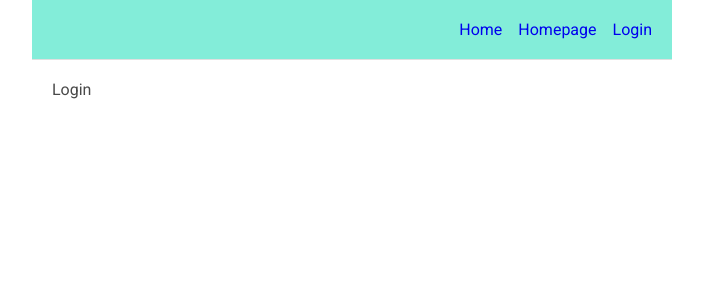
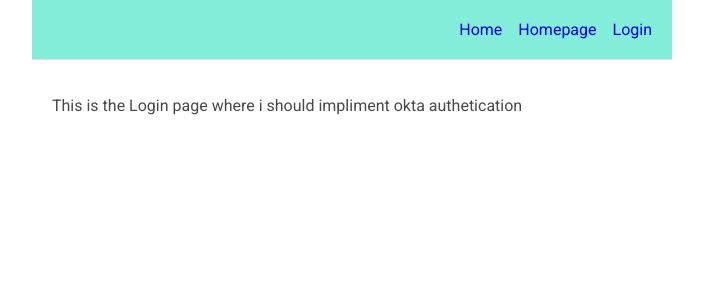
Before and after one commit to Ntshangase/ibhange-the-bank, a React (Create React App) app: page /login in a window 1280 px wide. Shown: the top 300 px of the page, without its empty margins (288-991 px from the left). Built offline with nearby package versions, Linux system fonts and the light colour scheme.

Commit message:
feat: login page

```diff
--- a/src/Pages/Login.js
+++ b/src/Pages/Login.js
@@ -1,9 +1,11 @@
-import React from 'react'
+import React from "react";
 
 function Login() {
   return (
-    <div>Login</div>
-  )
+    <div className="login">
+      <p>This is the Login page where i should impliment okta authetication</p>
+    </div>
+  );
 }
 
-export default Login
+export default Login;
--- a/src/index.css
+++ b/src/index.css
@@ -1,10 +1,10 @@
-@import url('https://fonts.googleapis.com/css2?family=Roboto:wght@300;400;500;700&display=swap');
+@import url("https://fonts.googleapis.com/css2?family=Roboto:wght@300;400;500;700&display=swap");
 
 /*All app styles will be here since this is not a big application*/
 
 body {
   margin: 0;
-    font-family: 'Roboto', sans-serif;
+  font-family: "Roboto", sans-serif;
   color: #494949;
   background-color: #ffffff;
 }
@@ -42,3 +42,7 @@ body {
   margin: 0 auto;
   max-width: 600px;
 }
+
+.login {
+  align-items: center;
+}
```
Lines whose indentation alone changed are shown as unchanged.
